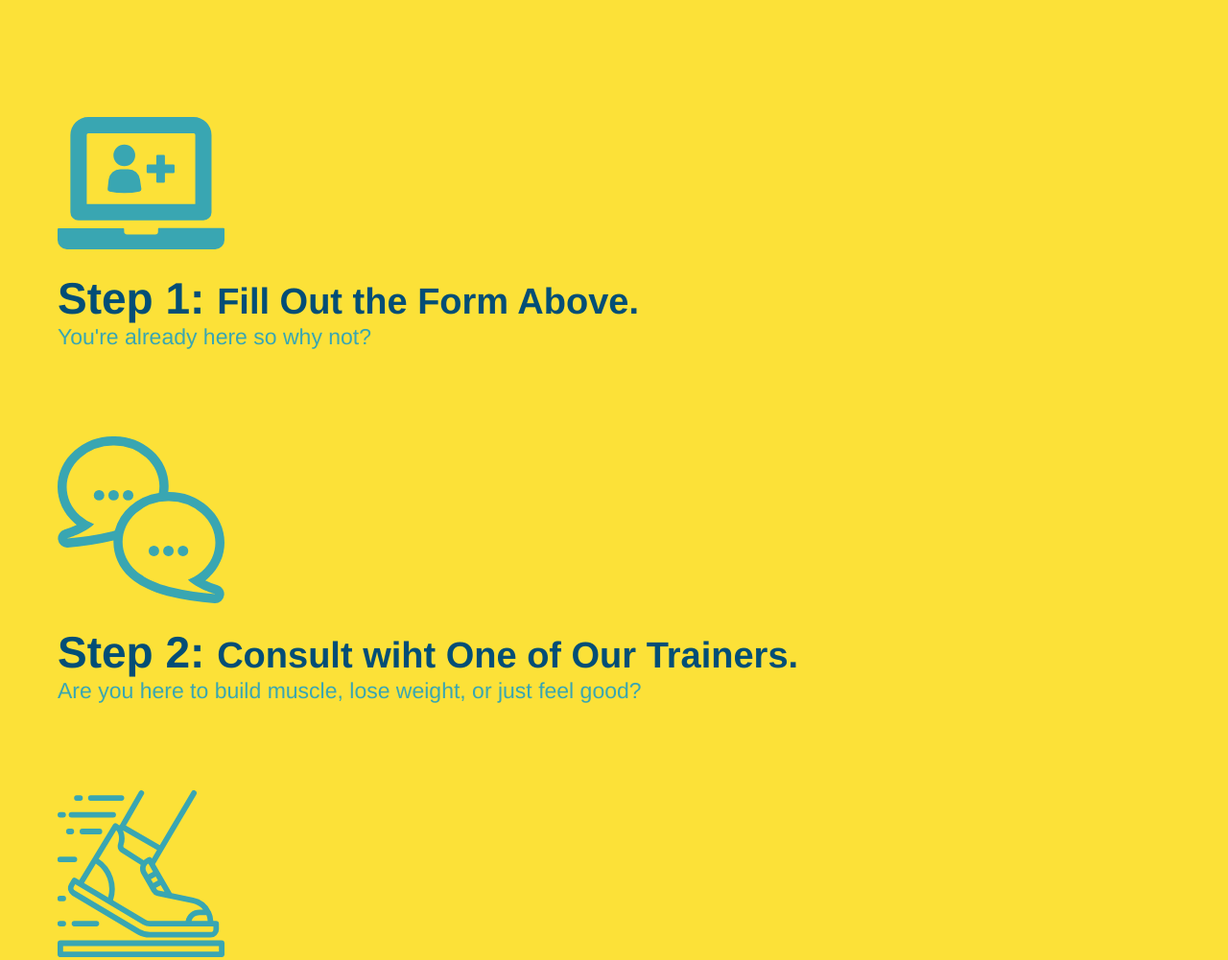
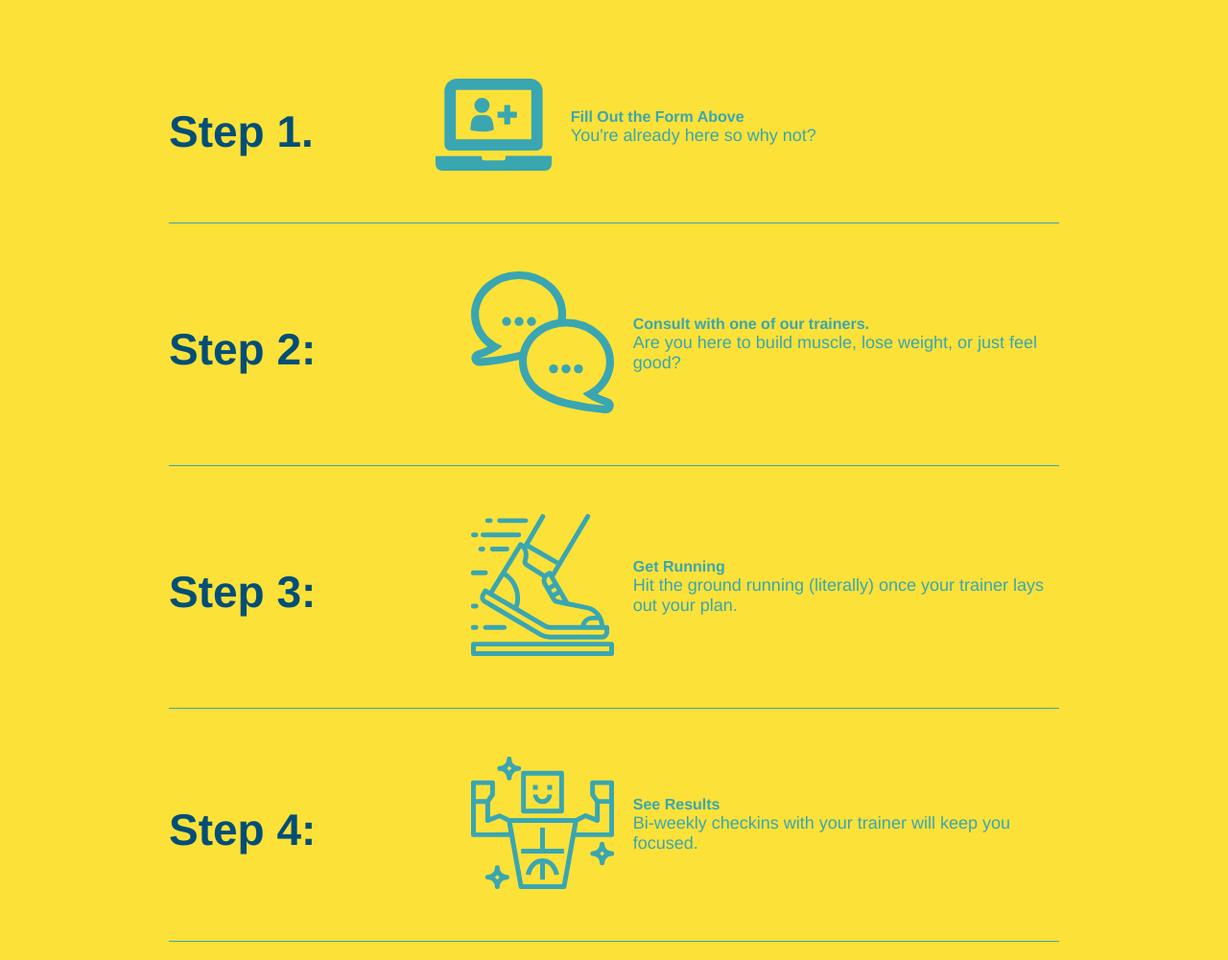
Before and after one commit to chasemcquown/run-buddy, a plain HTML site: page index.html in a window 1280 px wide. Shown: the part 1432-2433 px from the top of the page at 96% size. Drawn offline with Linux system fonts and the light colour scheme.

Commit message:
add flexbox to the steps

```diff
--- a/assets/css/style.css
+++ b/assets/css/style.css
@@ -154,29 +154,55 @@
     background: #fce138;
   }
 
-  .steps div {
-    margin-bottom: 80px;
-  }
-
-  .steps img {
-    width: 15%;
-    margin: 10px 0;
-  }
-
   .steps h3 {
     color: #024e76;
     font-size: 46px;
     margin-top: 10px;
+    flex: 1 30%;
   }
 
-  .steps p {
-    color: #39a6b2;
-    font-size: 23px;
+  .step-info {
+    flex: 2 70%;
+    display: flex;
+    flex-wrap: wrap;
+    align-items: center;
   }
 
-  .steps span {
-    font-size: 38px;
+  .step-text p {
+    color: #39a6b2;
+    font-size: 18px;
   }
+
+  .steps-text h4 {
+    font-size: 26px;
+    line-height: 1.5;
+    color: #024e76;
+  }
+
+  .step {
+    margin: 50px auto;
+    padding-bottom: 50px;
+    width: 80%;
+    border-bottom: 1px solid #39a6b2;
+    display: flex;
+    flex-wrap: wrap;
+    align-items: center;
+    justify-content: space-between;
+  }
+
+  .step-img {
+    flex: 1 12%;
+    margin-right: 20px;
+  }
+
+  .step-img img {
+    max-width: 100%;
+  }
+
+  .step-text {
+    flex: 12;
+  }
+
 
   .section-title {
     font-size: 55px;
--- a/index.html
+++ b/index.html
@@ -91,28 +91,50 @@
             <div class="flex-row">
                 <h2 class="section-title secondary-border">What You Do</h2>
             </div>
-            <div>
+            <div class="step">
+                <h3> Step 1.</h3>
+                <div class="step-info">
+                    <div class="step-img">
                         <img src="./assets/images/step-1.svg" alt="">
-                <h3> Step 1: <span>Fill Out the Form Above.</span></h3>
+                    </div>
+                    <div class="step-text">
+                        <h4>Fill Out the Form Above</h4>
                         <p>You're already here so why not?</p>
                     </div>
+                </div>
+            </div>
 
-            <div>
+            <div class="step">
+                <h3> Step 2:</h3>
+                <div class="step-img">
                     <img src="./assets/images/step-2.svg" alt="">
-                <h3> Step 2: <span>Consult wiht One of Our Trainers.</span></h3>
+                </div>
+                <div class="step-text">
+                    <h4>Consult with one of our trainers.</h4>
                     <p>Are you here to build muscle, lose weight, or just feel good?</p>
                 </div>
+            </div>
 
-            <div>
+            <div class="step">
+                <h3>Step 3:</h3>
+                <div class="step-img">
                     <img src="./assets/images/step-3.svg" alt="">
-                <h3> Step 3:<span>Get Running </span></h3>
+                </div>
+                <div class="step-text">
+                    <h4>Get Running</h4>
                     <p>Hit the ground running (literally) once your trainer lays out your plan.</p>
                 </div>
+            </div>
 
-            <div>
+            <div class="step">
+                <h3>Step 4:</h3>
+                <div class="step-img">
                     <img src="./assets/images/step-4.svg" alt="">
-                <h3> Step 4: <span>See Results </span></h3>
+                </div>
+                <div class="step-text">
+                    <h4>See Results</h4>
                     <p>Bi-weekly checkins with your trainer will keep you focused.</p>
+                </div>
             </div>
         </section>
 
```
Lines whose indentation alone changed are shown as unchanged.
